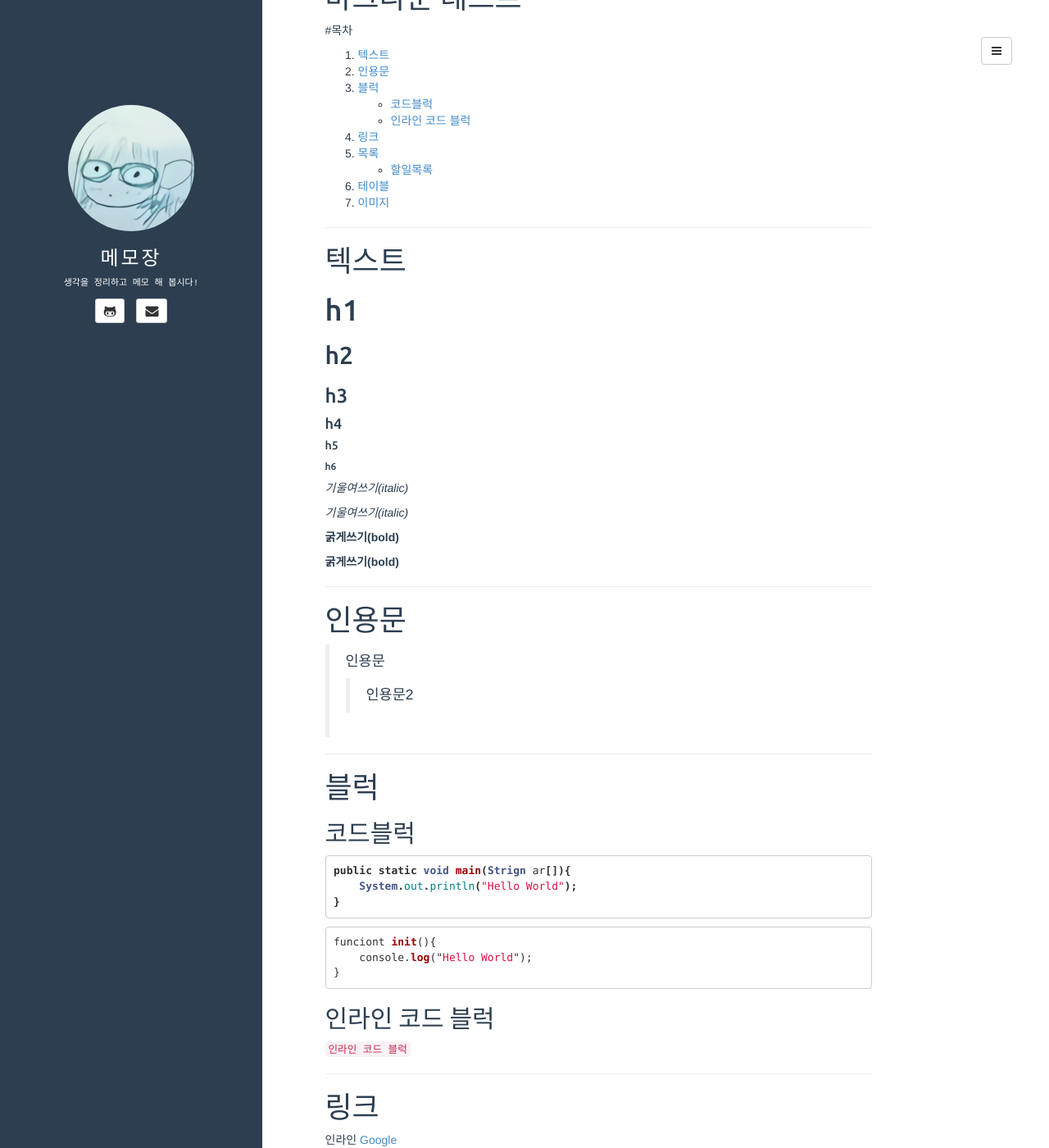
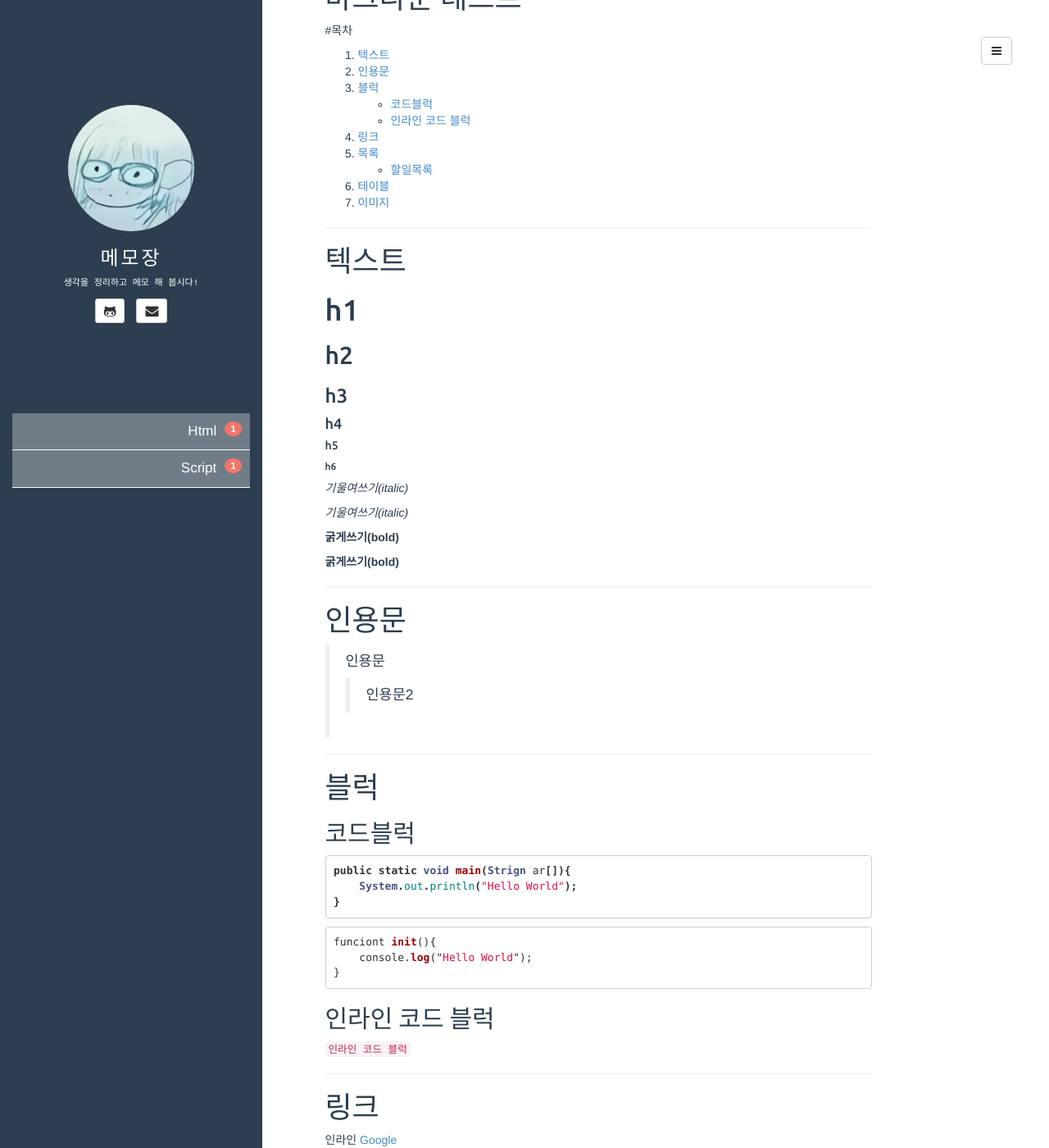
Before and after one commit to lunaelva/lunaelva.github.io, a Jekyll site: the page built from _posts/2019-08-20-first_post.md, in a window 1280 px wide and 1400 px high, scrolled down 244 px. Shown: the whole window at 82% size. Built offline with Jekyll 4.4.1, drawn with Linux system fonts in a browser that asks for light colours; comment, search, counter and statistics services are not loaded.

Commit message:
왼쪽 메뉴 커스터마이징

```diff
--- a/_includes/default.html
+++ b/_includes/default.html
@@ -21,6 +21,7 @@
 	<link href="{{ site.BASE_PATH }}/assets/resources/font-awesome/css/font-awesome.min.css" rel="stylesheet">
 	<link href="{{ site.BASE_PATH }}/assets/resources/syntax/syntax.css" rel="stylesheet">
 	<link href="{{ site.BASE_PATH }}/assets/css/style.css" rel="stylesheet">
+	<link href="{{ site.BASE_PATH }}/assets/css/custom.css" rel="stylesheet">
 
 	<!-- Le fav and touch icons -->
 	<!-- Update these with your own images
@@ -59,8 +60,8 @@
 			</a>
 			{% endif %}
 			<a class="navbar-brand" href="{{ site.BASE_PATH }}/">
-				<img src="//www.gravatar.com/avatar/{{site.author.email_md5}}?s=35" class="img-circle" />
-				{{ site.title }}
+				<img src="/assets/images/maan.jpg" class="img-circle" style="width: 25px;vertical-align: bottom;" />
+				<strong>{{ site.title }}</strong>
 			</a>
 		</div>
 
--- a/_includes/sidebar.html
+++ b/_includes/sidebar.html
@@ -38,28 +38,26 @@
 		</li>
 		{% endif %}
 	</ul>
-	<ul id="contact-list-secondary" class="list-unstyled list-inline">
-		{% if site.author.pinterest %}
+	<ul id="maan_menu">
+		{% assign categories_list = site.categories %}
+		{% if categories_list.first[0] == null %}
+		  {% for category in categories_list %}
 			  <li>
-			<a class="btn btn-default btn-sm" href="https://pinterest.com/{{ site.author.pinterest }}">
-				<i class="fa fa-pinterest fa-lg"></i>
+				  <a href="/categories2.html#{{ category | replace:' ','-' }}-ref">
+					{{ category | capitalize }} <span class="badge pull-right">{{ site.categories[category].size }}</span>
 				 </a>
 			  </li>
-		{% endif %}
-		{% if site.author.linkedin %}
+		  {% endfor %}
+		{% else %}
+		  {% for category in categories_list %}
 			  <li>
-			<a class="btn btn-default btn-sm" href="https://linkedin.com/in/{{ site.author.linkedin }}">
-				<i class="fa fa-linkedin fa-lg"></i>
+				  <a href="/categories2.html#{{ category[0] | replace:' ','-' }}-ref">
+					  {{ category[0] | capitalize }} <span class="badge pull-right">{{ category[1].size }}</span>
 				  </a>
 			  </li>
+		  {% endfor %}
 		{% endif %}
-		{% if site.author.rss %}
-		<li>
-			<a class="btn btn-default btn-sm" href="{{ site.BASE_PATH }}/{{ site.rss_path }}">
-				<i class="fa fa-rss fa-lg"></i>
-			</a>
-		</li>
-		{% endif %}
+		{% assign categories_list = nil %}
 	  </ul>
 </div>
 <!-- sidebar.html end -->
--- a/_layouts/post.html
+++ b/_layouts/post.html
@@ -5,7 +5,7 @@ layout: default
 
 <script src="https://utteranc.es/client.js"
         repo="lunaelva/lunaelva.github.io"
-        issue-term="pathname"
+        issue-term="title"
         theme="github-light"
         crossorigin="anonymous"
         async>
--- a/_posts/2019-08-20-first_post.md
+++ b/_posts/2019-08-20-first_post.md
@@ -2,11 +2,11 @@
 layout: post
 title:  "첫포스트"
 author: 만
-categories: [ Jekyll, markdown ]
+categories: [ html ]
 image: assets/images/11.jpg
 featured: true
 hidden: false
-tags: [test]
+tags: [Jekyll, markdown]
 ---
 
 > 요약글은 이렇다!
--- a/_posts/2019-08-21-seletbox.md
+++ b/_posts/2019-08-21-seletbox.md
@@ -2,10 +2,11 @@
 layout: post
 title:  "selectbox 제어"
 author: 만
-categories: [ script, jQuery ]
+categories: [ script ]
 image: assets/images/11.jpg
 featured: true
 hidden: false
+tags: [script, jQuery]
 ---
 
 > 매번 헷갈리는 selectbox 제어 메모
--- /dev/null
+++ b/assets/css/custom.css
@@ -0,0 +1,24 @@
+ul#maan_menu {
+    list-style: none;
+    top: 100px;
+    position: relative;
+    width: 100%;
+    background-color: #ffffff52;
+    padding:0px;
+}
+
+ul#maan_menu li {
+    font-size: 17px;
+    text-align: right;
+    border-bottom: 1px solid;
+    width: 100%;
+    padding: 10px;
+}
+
+ul#maan_menu li a {
+    color: #fff;
+}
+
+ul#maan_menu li span {
+    margin-left: 10px;
+}
--- a/assets/js/app.js
+++ b/assets/js/app.js
@@ -32,6 +32,28 @@
 
     // initial activation
     activateTab();
+
+    //custom
+    function showCategoryContent(){
+      if(['/categories2.html'].indexOf(window.location.pathname) > -1) {
+        var hash = window.location.hash;
+        $(".maan_category").hide();
+        if(hash){
+          $(hash).show();
+        }
+      }
+    }
+
+    showCategoryContent();
+
+    $("#maan_menu li a").click(function(){
+      $("#maan_menu li a").attr("style", "");
+      $("#maan_menu li").attr("style", "");
+      console.log($(this).parent().index());
+      $(this).parent().attr("style", "background-color: #dfede8");
+      $(this).attr("style", "color: #2c3e50;   font-weight: bold;");
+      showCategoryContent();
+    });
   };
 
   // run init on document ready
--- a/categories.html
+++ b/categories.html
@@ -48,4 +48,5 @@ group: navigation
   {% endfor %}
 </div>
 
+
 <div class="clearfix"></div>
```
Also changed, not shown: categories2.html (added, +25 -0 lines). Lines whose indentation alone changed are shown as unchanged.
